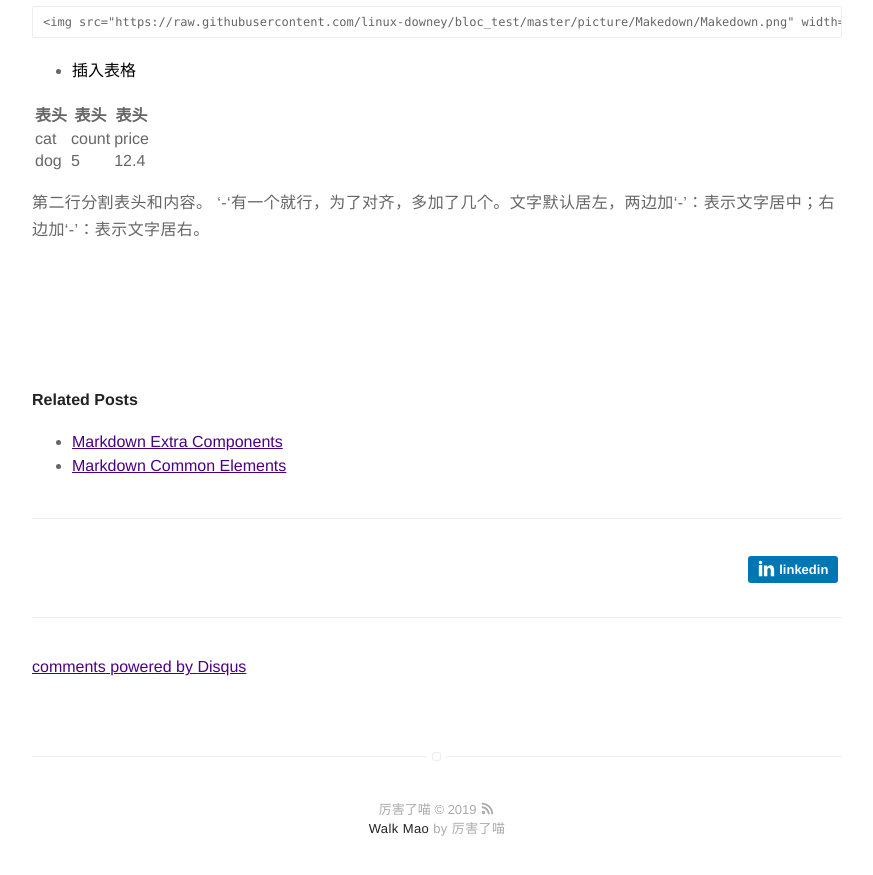
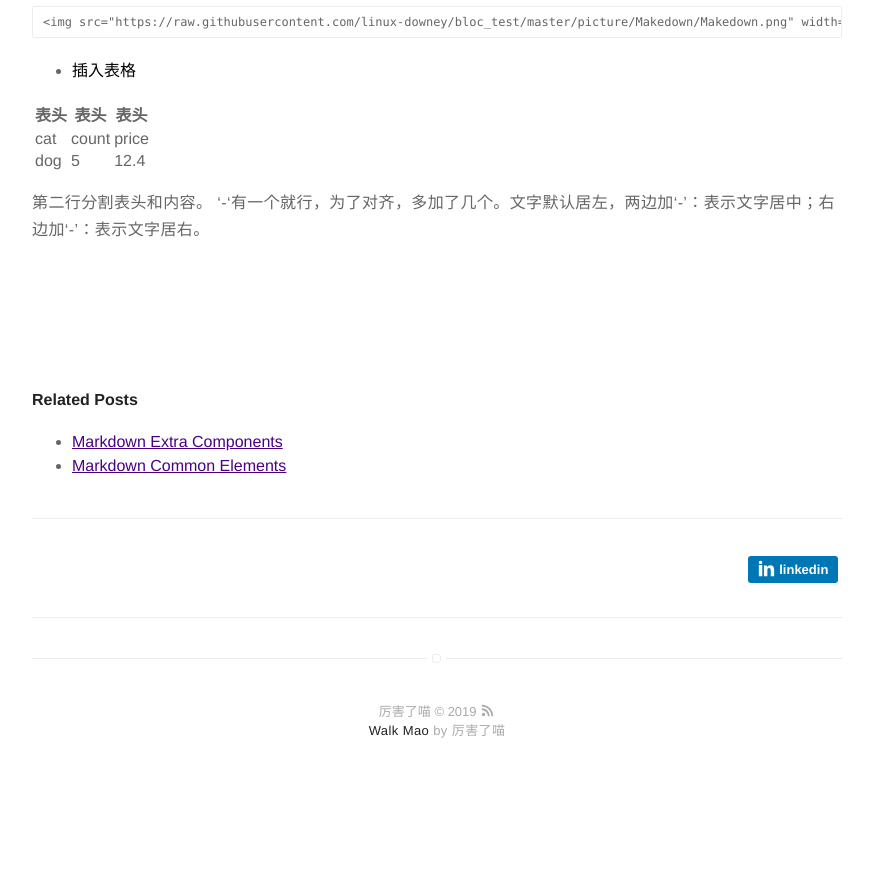
Before and after one commit to Walkmao/Walkmao.github.io, a Jekyll site: the page built from _posts/2019-08-31-github-markdown.markdown, in a window 1280 px wide and 900 px high, scrolled down 3053 px. Shown: the top 875 px of the window, without its empty margins (203-1076 px from the left). Built offline with Jekyll 4.4.1, drawn with Linux system fonts in a browser that asks for light colours; comment, search, counter and statistics services are not loaded; after the commit the page ends 3855 px from its top, so only the background shows below that.

Commit message:
Update _config.yml

```diff
--- a/_config.yml
+++ b/_config.yml
@@ -31,7 +31,7 @@
 # if you don't want comments in your posts, leave categories empty
 disqus:
   shortname: mydisqus # enter this from your disqus account
-  categories: [blog, project] # only show disqus for posts that have these categories
+  categories: #[blog, project] # only show disqus for posts that have these categories
 
 # if you don't have any of social below, comment the line
 #facebook: myfacebook
@@ -55,13 +55,13 @@
 # lanyrd: mylanyrd
 email: mircomao@163.com
 
-authors:
-    walkmao:
-        name: Walk Mao
-        bio: A cat cuddler who loves to read and share.
-        external-image: false
-        picture: assets/images/profile.jpg
-        linkedin: in/伟凯-毛-8b5a37124/
+# authors:
+#     walkmao:
+#         name: Walk Mao
+#         bio: A cat cuddler who loves to read and share.
+#         external-image: false
+#         picture: assets/images/profile.jpg
+#         linkedin: in/伟凯-毛-8b5a37124/
     # jamesfoster:
     #     name: James Foster
     #     bio: A Man who develops software with coffee
```
